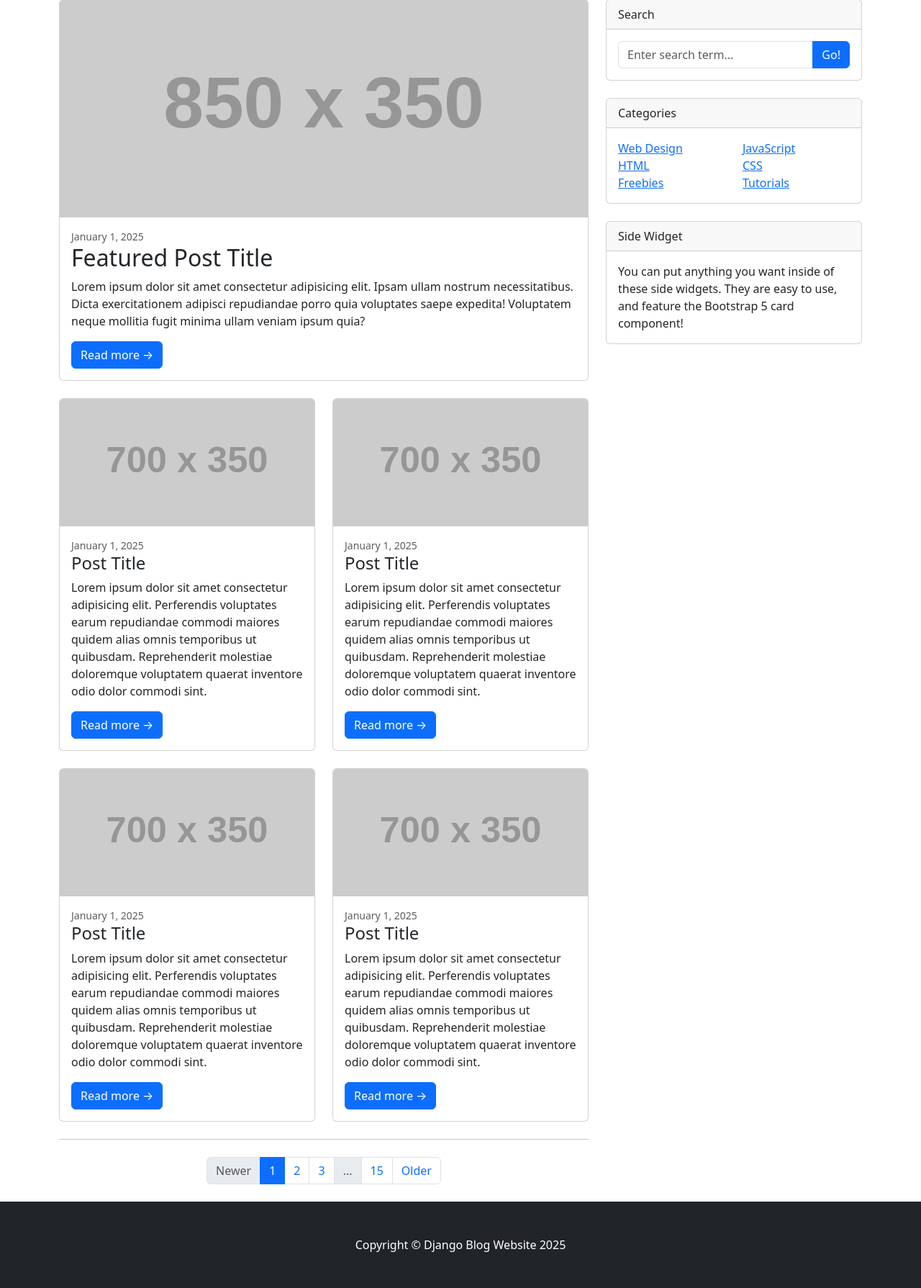
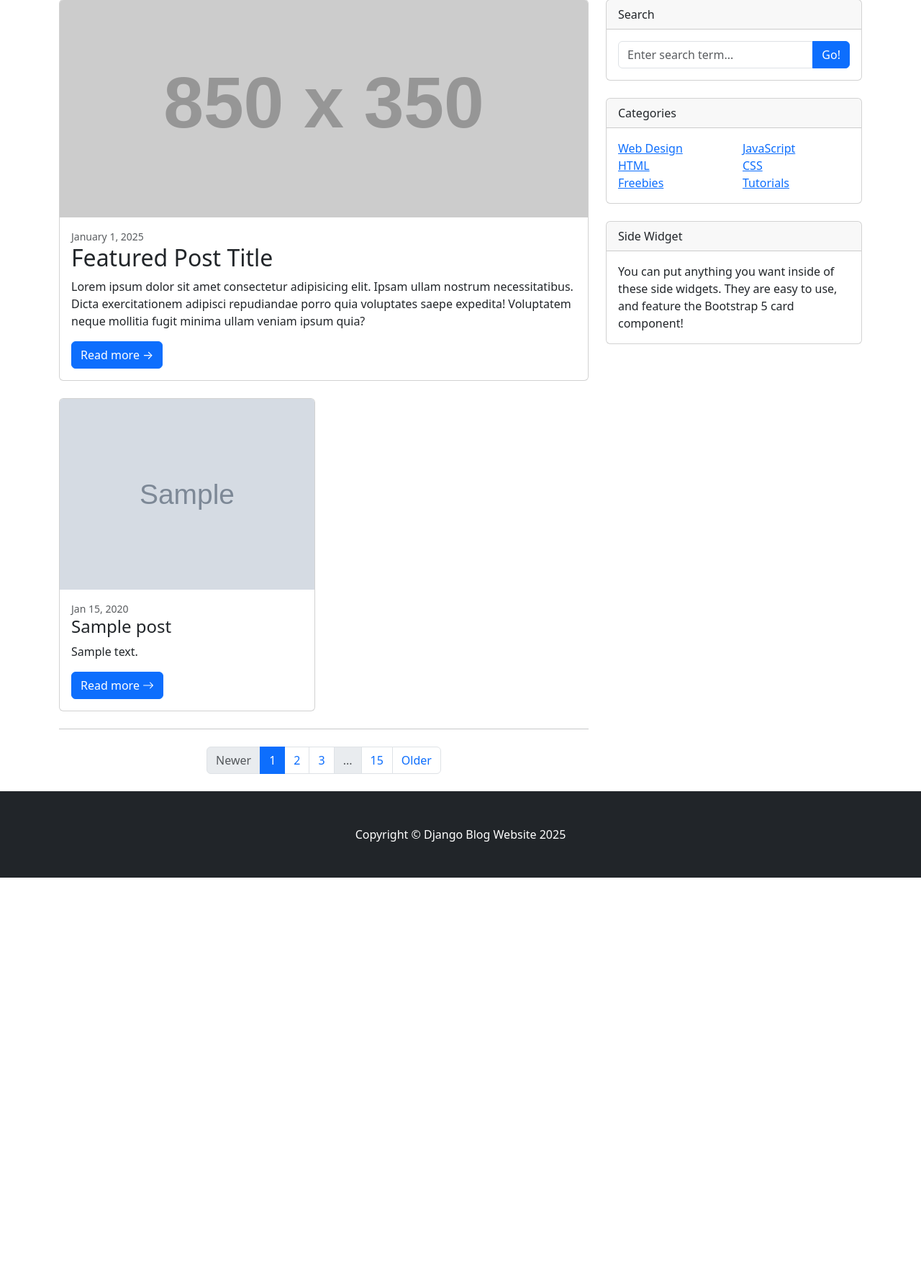
Before and after one commit to whdev36-cyber/django-blog, a Django app: page / in a window 1280 px wide. Shown: the part 360-2149 px from the top of the page at 72% size. After the commit the page ends 1579 px from the top, so only its background shows below. Run offline with Django 5.2, Linux system fonts and the light colour scheme; tables that the repository leaves empty hold one stand-in row (values such as "Sample post"); grey boxes marked "Sample" are stand-in pictures; grey boxes labelled with a size stand in for pictures from a placeholder-image service; some libraries are stand-ins or nearby versions.

Commit message:
feat: update home view to include posts and categories for rendering

```diff
--- a/src/main/views.py
+++ b/src/main/views.py
@@ -1,8 +1,11 @@
 from django.shortcuts import render
+from .models import Post, Category
 
 # Home page view
 def home(request):
-    return render(request, 'home.html') # Render the home.html template
+    posts = Post.objects.filter(is_public=True).all()
+    categories = Category.objects.all()
+    return render(request, 'home.html', {'posts': posts, 'categories': categories})
 
 # About page view
 def about(request):
--- a/src/templates/base.html
+++ b/src/templates/base.html
@@ -1,24 +1,29 @@
 <!DOCTYPE html>
 <html lang="en">
-
   <head>
     <meta charset="UTF-8" />
     <meta name="viewport" content="width=device-width, initial-scale=1.0" />
     <title>Django Blog | {% block title %}{% endblock %}</title>
-    <link rel="stylesheet" href="https://cdn.jsdelivr.net/npm/bootstrap@5.3.6/dist/css/bootstrap.min.css" />
+    <link
+      rel="stylesheet"
+      href="https://cdn.jsdelivr.net/npm/bootstrap-icons@1.12.1/font/bootstrap-icons.min.css"
+    />
+    <link
+      rel="stylesheet"
+      href="https://cdn.jsdelivr.net/npm/bootstrap@5.3.6/dist/css/bootstrap.min.css"
+    />
   </head>
 
   <body>
-    {% include 'navbar.html' %}
-    {% block content %}
-    {% endblock %}
+    {% include 'navbar.html' %} {% block content %} {% endblock %}
     <!-- Footer-->
     <footer class="py-5 bg-dark">
       <div class="container">
-            <p class="m-0 text-center text-white">Copyright &copy; Django Blog Website 2025</p>
+        <p class="m-0 text-center text-white">
+          Copyright &copy; Django Blog Website 2025
+        </p>
       </div>
     </footer>
     <script src="https://cdn.jsdelivr.net/npm/bootstrap@5.3.6/dist/js/bootstrap.bundle.min.js"></script>
   </body>
-
 </html>
--- a/src/templates/home.html
+++ b/src/templates/home.html
@@ -1,8 +1,4 @@
-{% extends 'base.html' %}
-
-{% block title %}Home{% endblock %}
-
-{% block content %}
+{% extends 'base.html' %} {% block title %}Home{% endblock %} {% block content %}
 <!-- Header content -->
 <header class="p-5 bg-light border-bottom mb-4">
   <div class="container">
@@ -23,108 +19,80 @@
       <!-- Featured blog post -->
       <div class="card mb-4">
         <a href="">
-                    <img src="https://dummyimage.com/850x350/dee2e6/6c757d.jpg" alt="" class="card-img-top">
+          <img
+            src="https://dummyimage.com/850x350/dee2e6/6c757d.jpg"
+            alt=""
+            class="card-img-top"
+          />
         </a>
         <div class="card-body">
           <div class="small text-muted">January 1, 2025</div>
           <h2 class="card-title">Featured Post Title</h2>
           <p class="card-text">
-                        Lorem ipsum dolor sit amet consectetur adipisicing elit. Ipsam ullam nostrum necessitatibus.
-                        Dicta exercitationem adipisci repudiandae porro quia voluptates saepe expedita! Voluptatem neque
-                        mollitia fugit minima ullam veniam ipsum quia?
+            Lorem ipsum dolor sit amet consectetur adipisicing elit. Ipsam ullam
+            nostrum necessitatibus. Dicta exercitationem adipisci repudiandae
+            porro quia voluptates saepe expedita! Voluptatem neque mollitia
+            fugit minima ullam veniam ipsum quia?
           </p>
           <a href="" class="btn btn-primary">Read more →</a>
         </div>
       </div>
       <!-- Nested row for non-featured blog posts -->
       <div class="row">
+        {% if posts %} {% for post in posts %}
         <div class="col-md-6">
-                    <!-- Blog post -->
           <div class="card mb-4">
             <a href="">
-                            <img src="https://dummyimage.com/700x350/dee2e6/6c757d.jpg" alt="" class="card-img-top" />
+              {% if post.image %}
+              <img
+                src="{{ post.image.url }}"
+                alt="{{ post.title }}"
+                class="card-img-top"
+              />
+              {% elif post.image_url %}
+              <img
+                src="{{ post.image_url }}"
+                alt="{{ post.title }}"
+                class="card-img-top"
+              />
+              {% else %}
+              <img
+                src="https://dummyimage.com/700x350/dee2e6/6c757d&text={{ post.title|urlencode }}"
+                alt="{{ post.title }}"
+                class="card-img-top"
+              />
+              {% endif %}
             </a>
             <div class="card-body">
-                            <div class="small text-muted">January 1, 2025</div>
-                            <h2 class="cart-title h4">Post Title</h2>
-                            <p class="card-text">
-                                Lorem ipsum dolor sit amet consectetur adipisicing elit. Perferendis voluptates earum
-                                repudiandae commodi maiores quidem alias omnis temporibus ut quibusdam. Reprehenderit
-                                molestiae doloremque voluptatem quaerat inventore odio dolor commodi sint.
-                            </p>
-                            <a class="btn btn-primary" href="#!">Read more →</a>
+              <div class="small text-muted">
+                {{ post.created_at|date:"M d, Y" }}
+              </div>
+              <h2 class="cart-title h4">{{ post.title }}</h2>
+              <p class="card-text">{{ post.content|truncatewords:30 }}</p>
+              <a class="btn btn-primary" href="#!">Read more <i class="bi bi-arrow-right"></i></a>
             </div>
           </div>
         </div>
-
-                <div class="col-md-6">
-                    <!-- Blog post -->
-                    <div class="card mb-4">
-                        <a href="">
-                            <img src="https://dummyimage.com/700x350/dee2e6/6c757d.jpg" alt="" class="card-img-top" />
-                        </a>
-                        <div class="card-body">
-                            <div class="small text-muted">January 1, 2025</div>
-                            <h2 class="cart-title h4">Post Title</h2>
-                            <p class="card-text">
-                                Lorem ipsum dolor sit amet consectetur adipisicing elit. Perferendis voluptates earum
-                                repudiandae commodi maiores quidem alias omnis temporibus ut quibusdam. Reprehenderit
-                                molestiae doloremque voluptatem quaerat inventore odio dolor commodi sint.
-                            </p>
-                            <a class="btn btn-primary" href="#!">Read more →</a>
-                        </div>
-                    </div>
-                </div>
-
-                <div class="col-md-6">
-                    <!-- Blog post -->
-                    <div class="card mb-4">
-                        <a href="">
-                            <img src="https://dummyimage.com/700x350/dee2e6/6c757d.jpg" alt="" class="card-img-top" />
-                        </a>
-                        <div class="card-body">
-                            <div class="small text-muted">January 1, 2025</div>
-                            <h2 class="cart-title h4">Post Title</h2>
-                            <p class="card-text">
-                                Lorem ipsum dolor sit amet consectetur adipisicing elit. Perferendis voluptates earum
-                                repudiandae commodi maiores quidem alias omnis temporibus ut quibusdam. Reprehenderit
-                                molestiae doloremque voluptatem quaerat inventore odio dolor commodi sint.
-                            </p>
-                            <a class="btn btn-primary" href="#!">Read more →</a>
-                        </div>
-                    </div>
-                </div>
-
-                <div class="col-md-6">
-                    <!-- Blog post -->
-                    <div class="card mb-4">
-                        <a href="">
-                            <img src="https://dummyimage.com/700x350/dee2e6/6c757d.jpg" alt="" class="card-img-top" />
-                        </a>
-                        <div class="card-body">
-                            <div class="small text-muted">January 1, 2025</div>
-                            <h2 class="cart-title h4">Post Title</h2>
-                            <p class="card-text">
-                                Lorem ipsum dolor sit amet consectetur adipisicing elit. Perferendis voluptates earum
-                                repudiandae commodi maiores quidem alias omnis temporibus ut quibusdam. Reprehenderit
-                                molestiae doloremque voluptatem quaerat inventore odio dolor commodi sint.
-                            </p>
-                            <a class="btn btn-primary" href="#!">Read more →</a>
-                        </div>
-                    </div>
-                </div>
+        {% endfor %} {% endif %}
       </div>
 
       <!-- Pagination-->
       <nav aria-label="Pagination">
         <hr class="my-0" />
         <ul class="pagination justify-content-center my-4">
-                    <li class="page-item disabled"><a class="page-link" href="#" tabindex="-1"
-                            aria-disabled="true">Newer</a></li>
-                    <li class="page-item active" aria-current="page"><a class="page-link" href="#!">1</a></li>
+          <li class="page-item disabled">
+            <a class="page-link" href="#" tabindex="-1" aria-disabled="true"
+              >Newer</a
+            >
+          </li>
+          <li class="page-item active" aria-current="page">
+            <a class="page-link" href="#!">1</a>
+          </li>
           <li class="page-item"><a class="page-link" href="#!">2</a></li>
           <li class="page-item"><a class="page-link" href="#!">3</a></li>
-                    <li class="page-item disabled"><a class="page-link" href="#!">...</a></li>
+          <li class="page-item disabled">
+            <a class="page-link" href="#!">...</a>
+          </li>
           <li class="page-item"><a class="page-link" href="#!">15</a></li>
           <li class="page-item"><a class="page-link" href="#!">Older</a></li>
         </ul>
@@ -138,9 +106,16 @@
         <div class="card-header">Search</div>
         <div class="card-body">
           <div class="input-group">
-                        <input class="form-control" type="text" placeholder="Enter search term..."
-                            aria-label="Enter search term..." aria-describedby="button-search" />
-                        <button class="btn btn-primary" id="button-search" type="button">Go!</button>
+            <input
+              class="form-control"
+              type="text"
+              placeholder="Enter search term..."
+              aria-label="Enter search term..."
+              aria-describedby="button-search"
+            />
+            <button class="btn btn-primary" id="button-search" type="button">
+              Go!
+            </button>
           </div>
         </div>
       </div>
@@ -169,8 +144,10 @@
       <!-- Side widget-->
       <div class="card mb-4">
         <div class="card-header">Side Widget</div>
-                <div class="card-body">You can put anything you want inside of these side widgets. They are easy to
-                    use, and feature the Bootstrap 5 card component!</div>
+        <div class="card-body">
+          You can put anything you want inside of these side widgets. They are
+          easy to use, and feature the Bootstrap 5 card component!
+        </div>
       </div>
     </div>
   </div>
```
Lines whose indentation alone changed are shown as unchanged.
